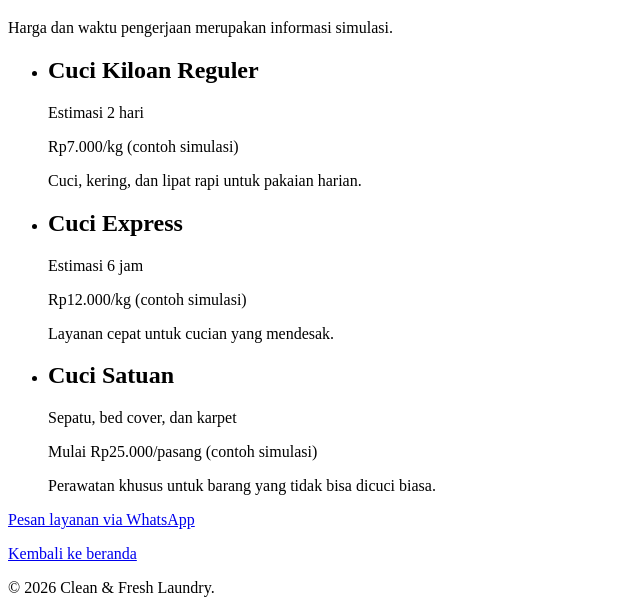
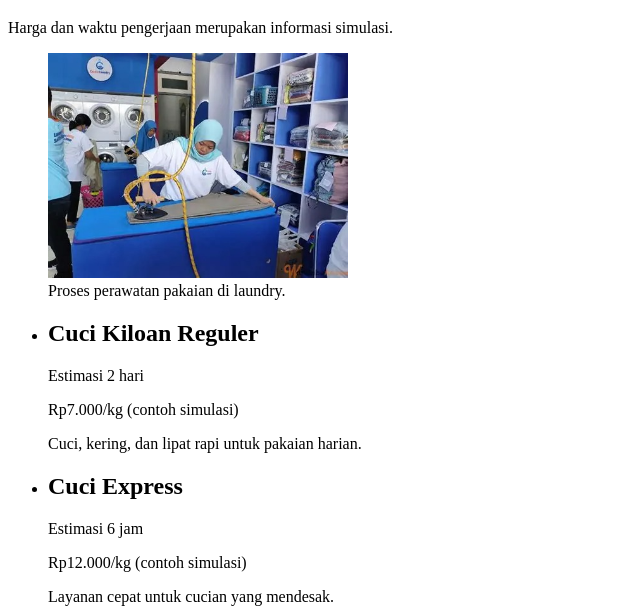
Before and after one commit to N-DraPZSr/laundry_web-Modificate, a plain HTML site: page opsi.html in a window 1280 px wide. Shown: the part 175-785 px from the top of the page, without its empty margins (0-640 px from the left). Drawn offline with Linux system fonts and the light colour scheme.

Commit message:
Update Baru nambah image

```diff
--- a/opsi.html
+++ b/opsi.html
@@ -24,6 +24,12 @@
   <main id="konten" tabindex="-1">
     <h1>Pilihan Layanan</h1>
     <p>Harga dan waktu pengerjaan merupakan informasi simulasi.</p>
+    <figure>
+      <img src="Assests/Netik.jpeg"
+        alt="Petugas sedang menyetrika pakaian di ruang laundry"
+        width="300" height="225">
+      <figcaption>Proses perawatan pakaian di laundry.</figcaption>
+    </figure>
     <ul>
       <li>
         <article>
```
Also changed, not shown: index.html (+4 -1 lines), pesanan.html (+6 -0 lines), Assests/Fsan.jpg (added), Assests/Netik.jpeg (added).
